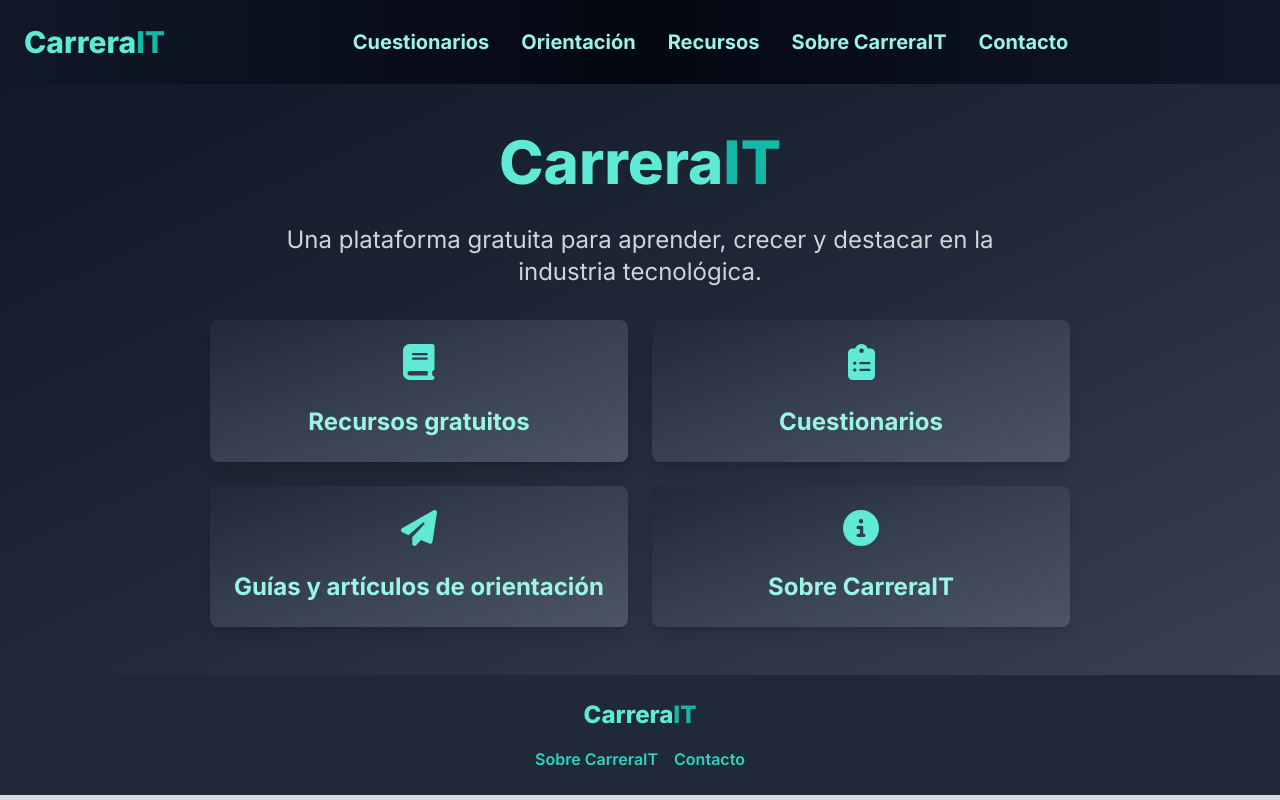
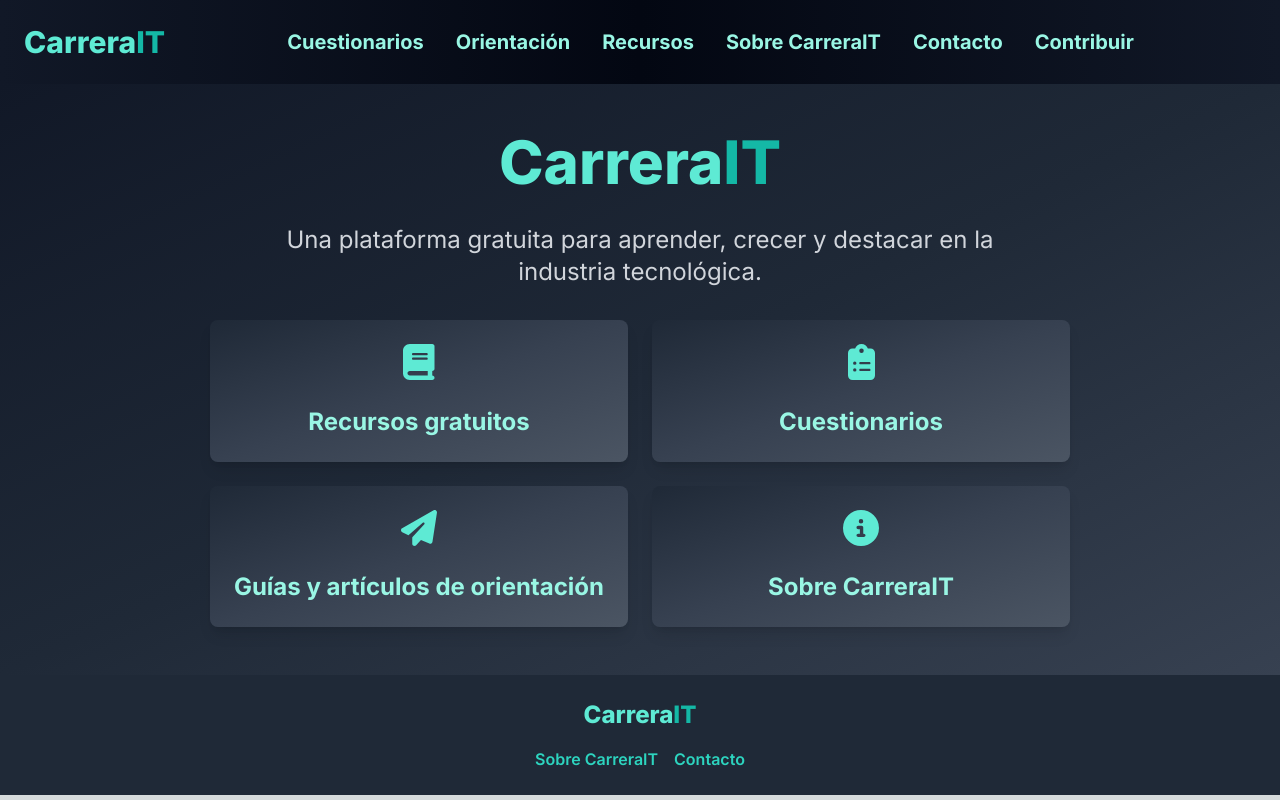
Before and after one commit to aronmilenait/carrerait-roadmap, a Next.js app in the folder carrerait-roadmap/: page / in a window 1280 px wide. Built offline with nearby package versions, Linux system fonts and the light colour scheme.

Commit message:
refactor: add contribute link

```diff
--- a/carrerait-roadmap/src/app/components/Navbar.tsx
+++ b/carrerait-roadmap/src/app/components/Navbar.tsx
@@ -27,6 +27,7 @@ const Navbar = () => {
     { href: "/recursos", label: "Recursos" },
     { href: "/sobre-carrerait", label: "Sobre CarreraIT" },
     { href: "/contacto", label: "Contacto" },
+    { href: "/contribuir", label: "Contribuir" },
   ];
 
   return (
```
